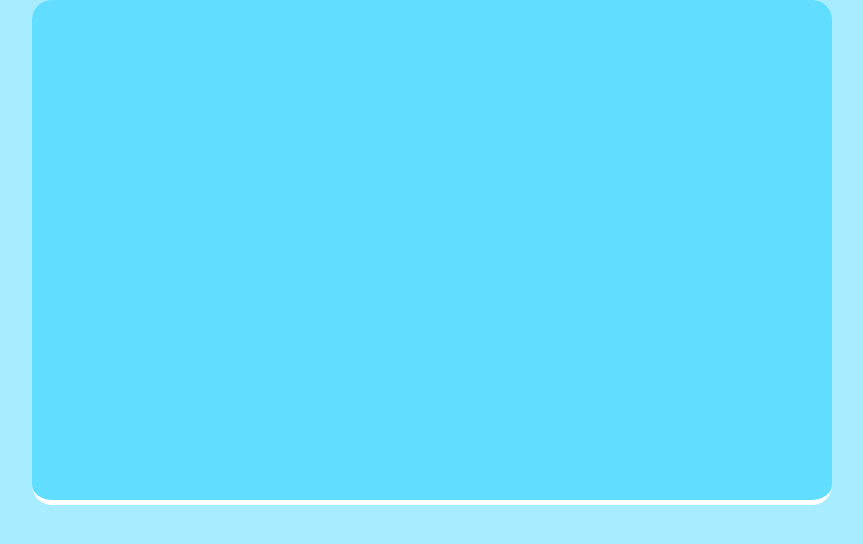
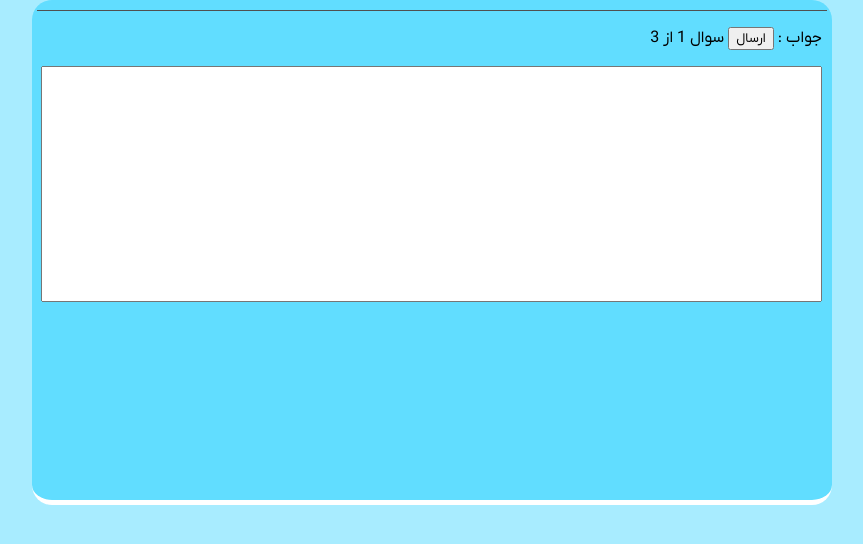
Before and after one commit to MACsepehri/CodeAreaProject, a Flask app: template templates/start/start.html in a window 1280 px wide. Shown: the part 138-682 px from the top of the page, without its empty margins (208-1071 px from the left). Run offline with Flask 3, Linux system fonts and the light colour scheme; the template is opened without the code that fills it, so the values that code supplies are empty.

Commit message:
Updated start.html

```diff
--- a/templates/start/start.html
+++ b/templates/start/start.html
@@ -1,7 +1,34 @@
 {% extends "base/base.html" %}
 
 {% block head %}
+<style>
+    .answer-box {
+        width: 775px;
+        height: 230px;
+        resize: none;
+        direction: ltr;
+    }
+</style>
 {% endblock %}
 
 {% block body %}
+<div class="questions">
+    {% for q in question %}
+        {% for qr in q.replace("'", "").split(",") %}
+            <p>{{ qr }}</p>
+        {% endfor %}
+    {% endfor %}
+</div>
+
+<div class="send-answer">
+    <div class="hr"></div>
+    <div class="form">
+        <p>جواب : <button class="send-btn" id="send-btn" onclick="javascript:check_send_answer();">ارسال</button> سوال <span class="start" id="start">1</span> از 3</p>
+        <form action="/submit" method="post">
+            <textarea name="" id="" class="answer-box en"></textarea>
+        </form>
+    </div>
+</div>
+
+<script src="/static/js/start.js"></script>
 {% endblock %}
```
